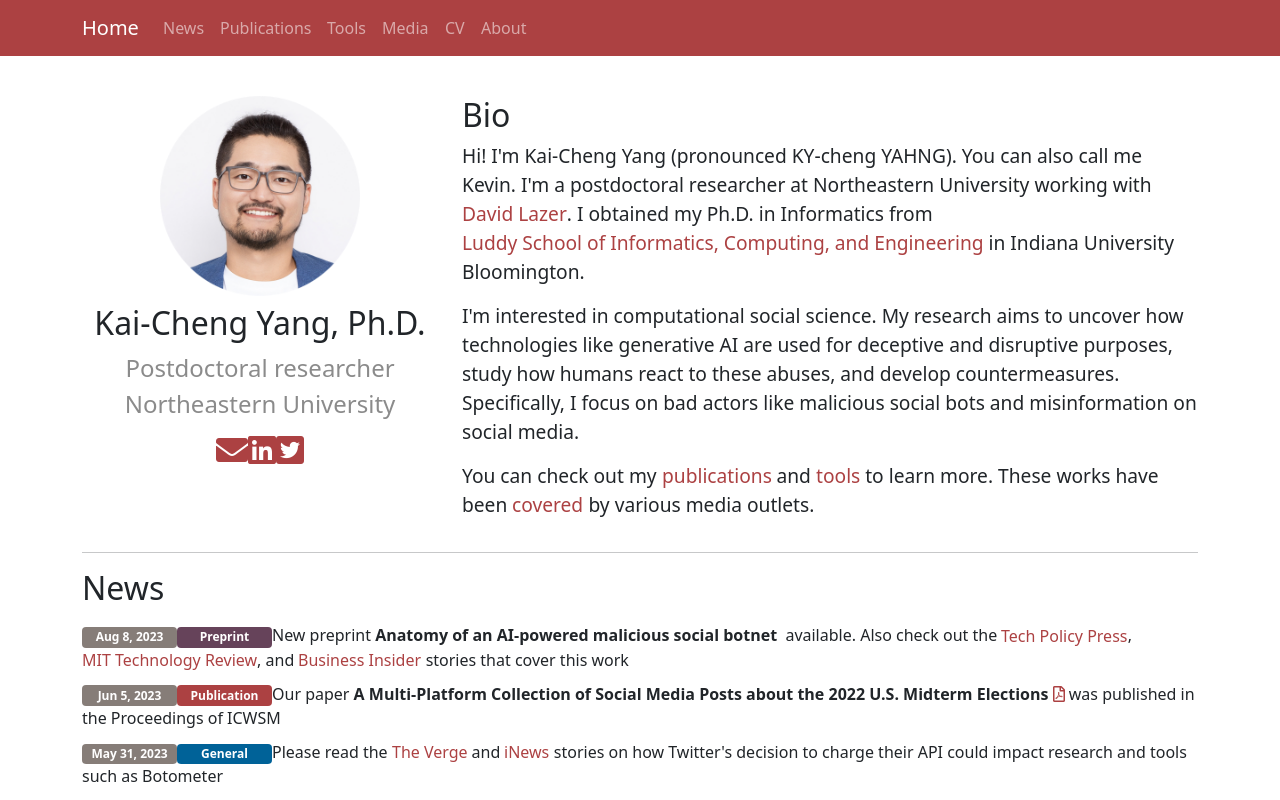
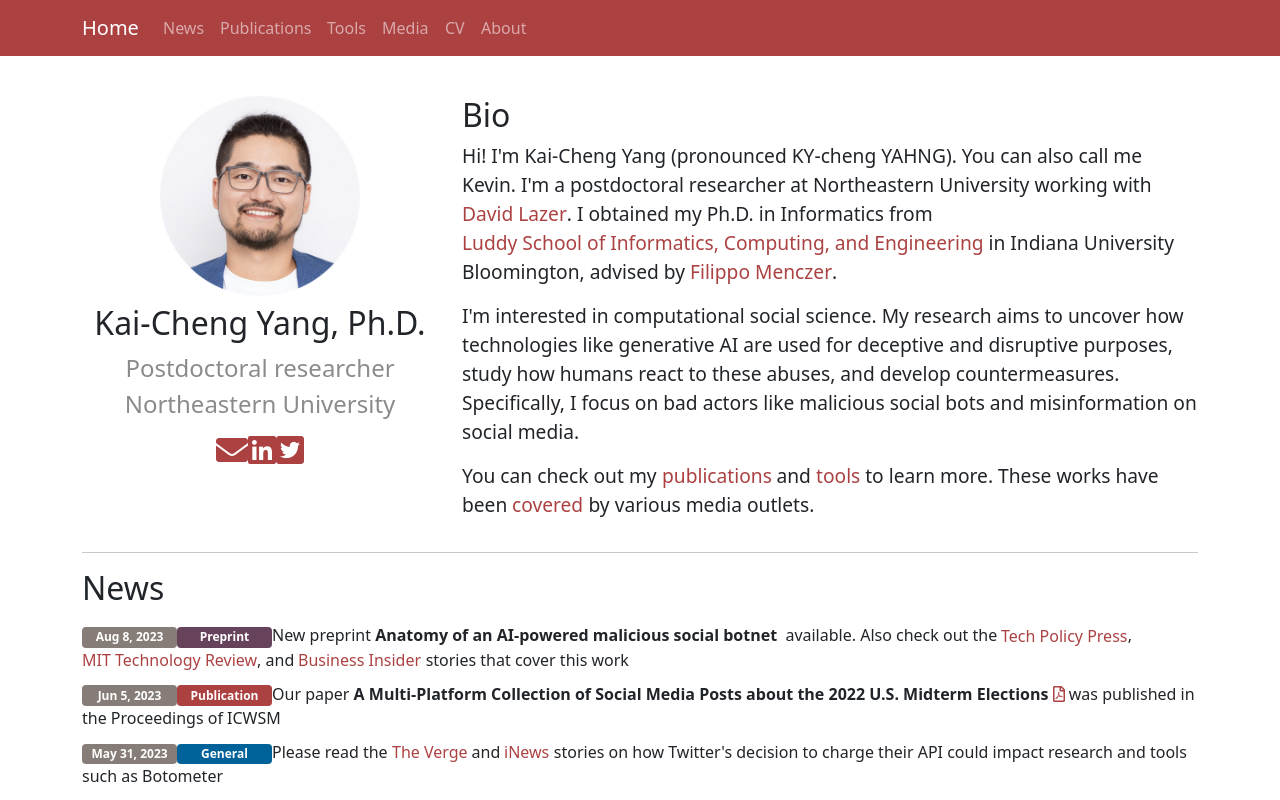
Before and after one commit to KaichengYang/homepage, a Vue app: page /#/ in a window 1280 px wide. Shown: the top 800 px of the page. Built offline with nearby package versions, Linux system fonts and the light colour scheme; some icons are missing.

Commit message:
update: bio

```diff
--- a/src/components/Bio.vue
+++ b/src/components/Bio.vue
@@ -39,7 +39,7 @@
         I'm a postdoctoral researcher at Northeastern University working with <a href="https://lazerlab.net" target="_blnak">David Lazer</a>.
         I obtained my Ph.D. in Informatics from <a href="https://luddy.indiana.edu/" target="_blank">
           Luddy School of Informatics, Computing, and Engineering</a>
-          in Indiana University Bloomington.
+        in Indiana University Bloomington, advised by <a href="http://cnets.indiana.edu/fil/" target="_blank">Filippo Menczer</a>.
       </p>
 
       <p>
```
